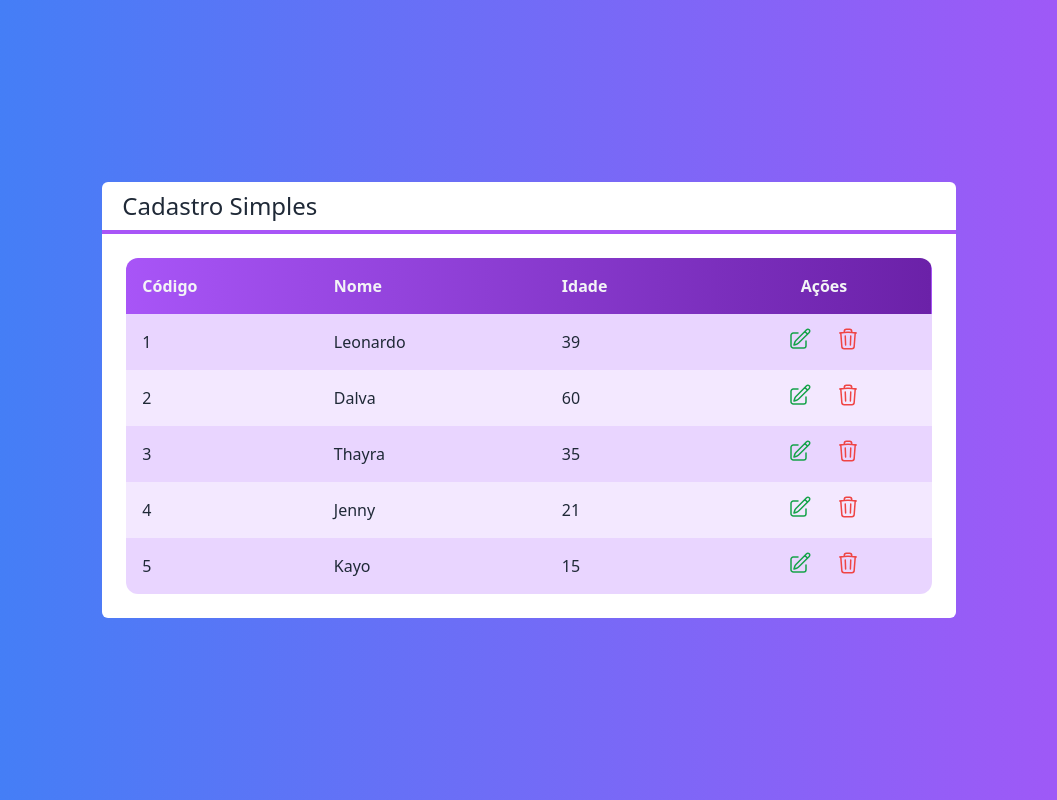
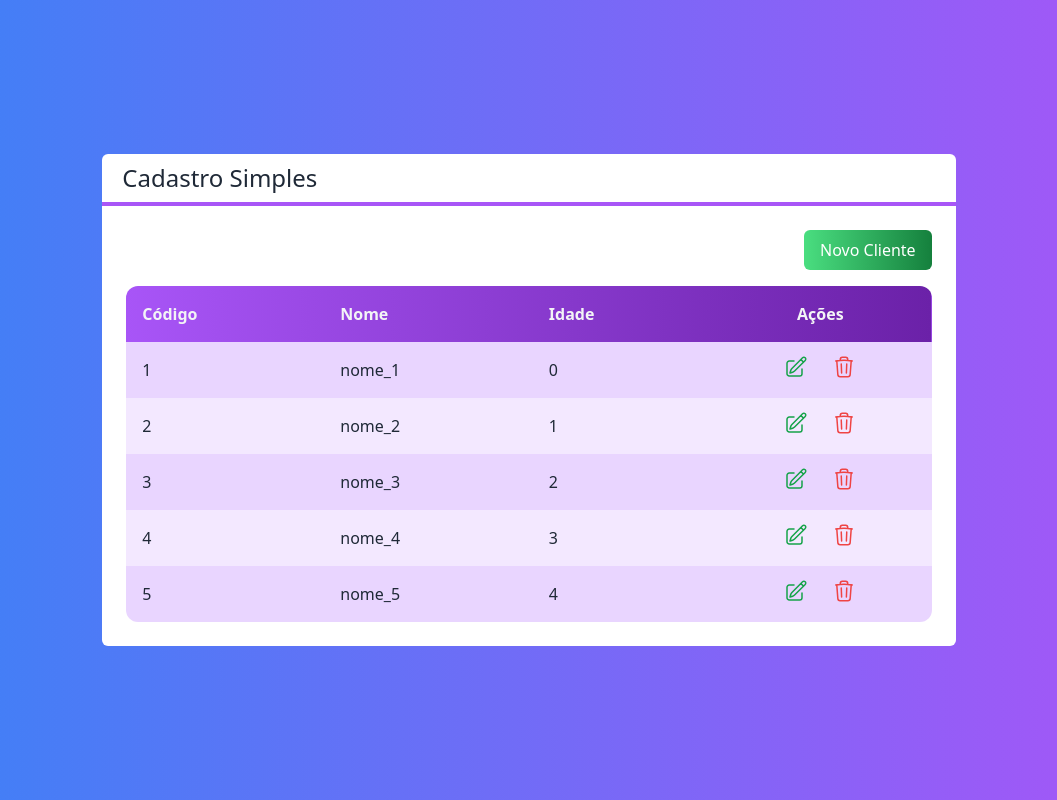
Before and after one commit to leojosants/udemy_nextjs_e_react_curso_completo_aprenda_com_projetos__secao_09, a Next.js app in the folder next-crud/: page / in a window 1280 px wide. Shown: the whole page, without its empty margins (111-1168 px from the left). Built offline with nearby package versions, Linux system fonts and the light colour scheme.

Commit message:
button component

```diff
--- /dev/null
+++ b/next-crud/src/components/ButtonComponent.tsx
@@ -0,0 +1,13 @@
+import { ButtonProps } from "./interfaces/ButtonProps";
+
+export default function Button(props: ButtonProps): JSX.Element {
+    const color = props.color ?? 'gray';
+
+    return (
+        <button className={`
+            bg-gradient-to-r from-${color}-400 to-${color}-700 text-white px-4 py-2 rounded-md ${props.className}
+        `}>
+            {props.children}
+        </button>
+    );
+};
--- /dev/null
+++ b/next-crud/src/components/interfaces/ButtonProps.tsx
@@ -0,0 +1,5 @@
+export interface ButtonProps {
+    color?: 'green' | 'blue' | 'gray';
+    className?: string;
+    children: any;
+};
--- a/next-crud/src/pages/index.tsx
+++ b/next-crud/src/pages/index.tsx
@@ -1,14 +1,15 @@
+import Button from "@/components/ButtonComponent";
 import Layout from "@/components/LayoutComponent";
 import Table from "@/components/TableComponent";
 import Client from "@/core/Client";
 
 export default function Home() {
   const clients: Client[] = [
-    new Client('Leonardo', 39, '1'),
-    new Client('Dalva', 60, '2'),
-    new Client('Thayra', 35, '3'),
-    new Client('Jenny', 21, '4'),
-    new Client('Kayo', 15, '5'),
+    new Client('nome_1', 0, '1'),
+    new Client('nome_2', 1, '2'),
+    new Client('nome_3', 2, '3'),
+    new Client('nome_4', 3, '4'),
+    new Client('nome_5', 4, '5'),
   ];
 
   function selectedClient(client: Client): void {
@@ -23,7 +24,14 @@ export default function Home() {
     <div className={`flex justify-center items-center h-screen bg-gradient-to-r from-blue-500 to-purple-500 text-white`}>
 
       <Layout title="Cadastro Simples">
-        <Table clients={clients} selectedClient={selectedClient} excludedClient={excludedClient} />
+        <div className={`flex justify-end`}>
+          <Button color='green' className={`mb-4`}>Novo Cliente</Button>
+        </div>
+        <Table
+          clients={clients}
+          selectedClient={selectedClient}
+          excludedClient={excludedClient}
+        />
       </Layout>
 
     </div>
--- a/next-crud/tailwind.config.ts
+++ b/next-crud/tailwind.config.ts
@@ -1,4 +1,4 @@
-import type { Config } from 'tailwindcss'
+import type { Config } from 'tailwindcss';
 
 const config: Config = {
   content: [
@@ -6,15 +6,20 @@ const config: Config = {
     './src/components/**/*.{js,ts,jsx,tsx,mdx}',
     './src/app/**/*.{js,ts,jsx,tsx,mdx}',
   ],
+  safelist: [
+    {
+      pattern: /^bg-/,
+    },
+    {
+      pattern: /^from-/
+    },
+    {
+      pattern: /^to-/
+    },
+  ],
   theme: {
-    extend: {
-      backgroundImage: {
-        'gradient-radial': 'radial-gradient(var(--tw-gradient-stops))',
-        'gradient-conic':
-          'conic-gradient(from 180deg at 50% 50%, var(--tw-gradient-stops))',
-      },
-    },
+    extend: {},
   },
   plugins: [],
-}
-export default config
+};
+export default config;
```
